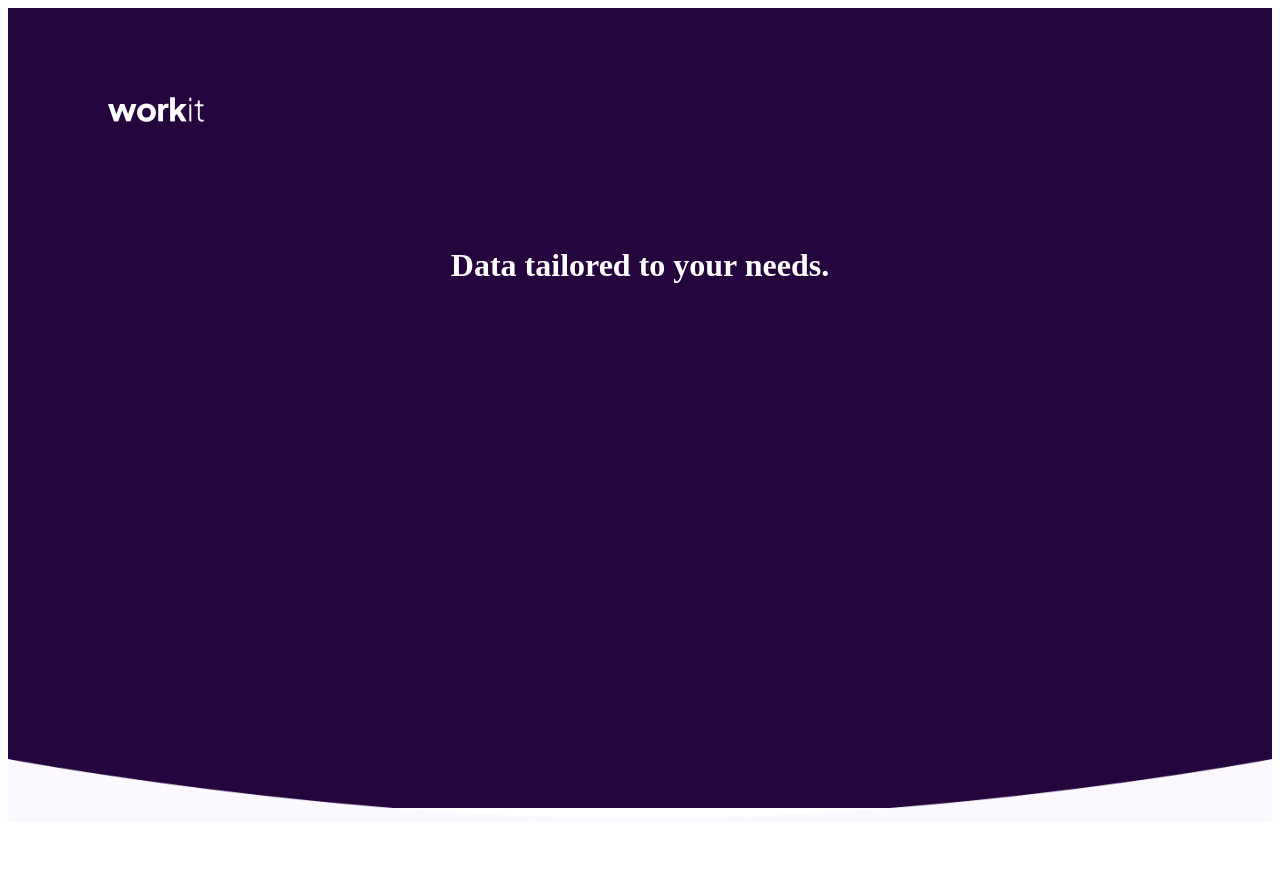
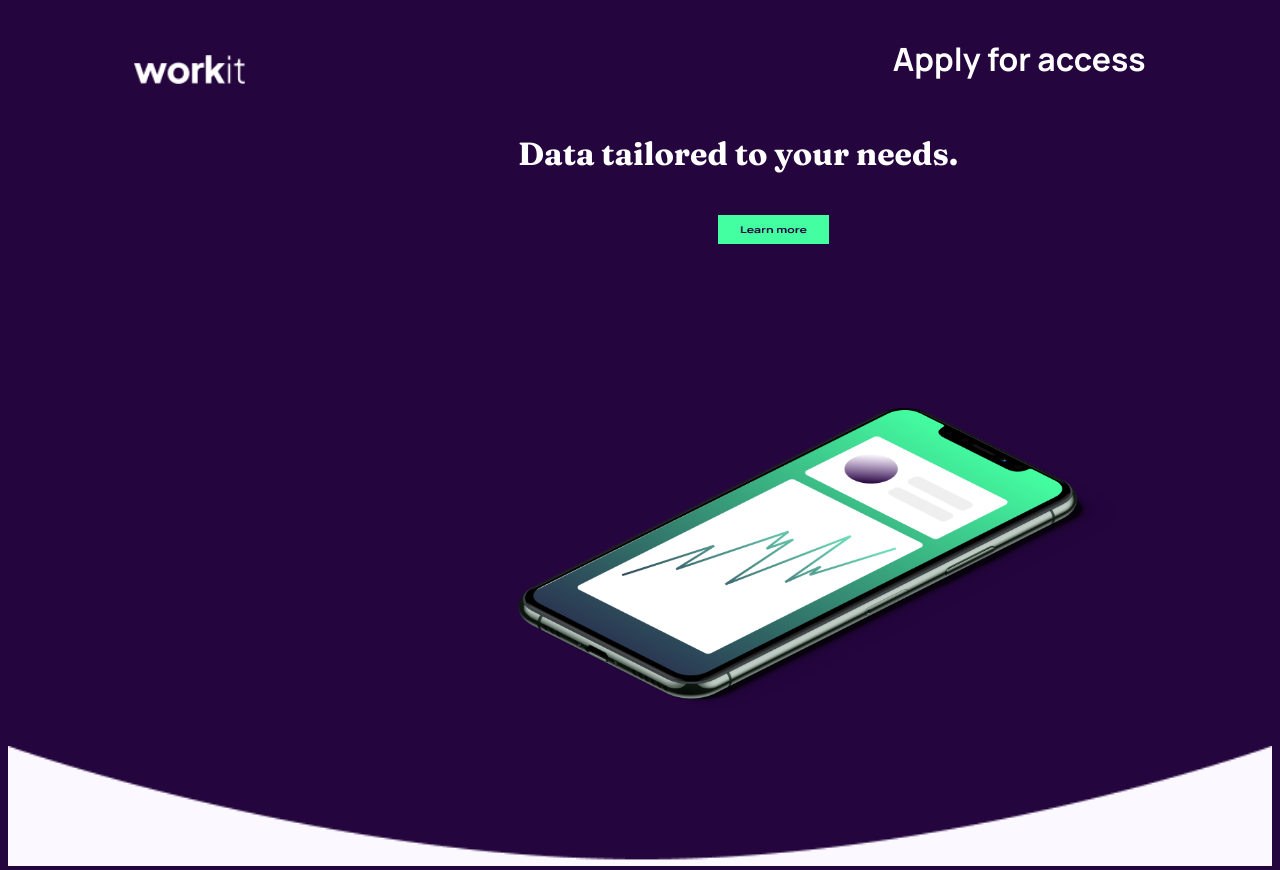
Before and after one commit to FonceurOk/workit-landing-page, a plain HTML site: page index.html in a window 1280 px wide. Before the commit the page ends 834 px from the top, so only its background shows below. Drawn offline with Linux system fonts and the light colour scheme.

Commit message:
Add files via upload

```diff
--- a/index.html
+++ b/index.html
@@ -5,18 +5,26 @@
     <meta name="viewport" content="width=device-width, initial-scale=1.0">
     <title>Document</title>
     <link rel="stylesheet" href="style.css">
+    <link href="https://fonts.googleapis.com/css2?family=Anton&family=Fraunces:ital,opsz,wght@0,9..144,100..900;1,9..144,100..900&family=Roboto:wght@100;300;400;500&display=swap" rel="stylesheet">
+    <link href="https://fonts.googleapis.com/css2?family=Anton&family=Fraunces:ital,opsz,wght@0,9..144,100..900;1,9..144,100..900&family=Manrope:wght@200..800&family=Roboto:wght@100;300;400;500&display=swap" rel="stylesheet">
 </head>
 <body>
     <main>
     <div class="box">
         <div class="nav">
         <img src="./images/workit.png" alt="workit">
+        <h1>Apply for access</h1>
         </div>
         <div class="container">
         <h1>Data tailored to your needs.</h1>
+        <img class="button" src="./images/Button Primary.png">
+        <img class="phone" src="./images/illustration.png">
         </div>
     </div>
-    <img src="./images/ornamental.png">
+    <img class="white" src="./images/ornamental.png">
+    <div class="box2">
+
+    </div>
     </main>
 </body>
 </html>
--- a/style.css
+++ b/style.css
@@ -2,32 +2,69 @@
     box-sizing: border-box;
 }
 
-main {
-    color: white;
-}
-
-.box {
+body {
+    align-items: center;
+    justify-content: center;
+    display: flex;
     background-color: #24053E;
     height: 800px;
 }
 
-.box img{
-    width: auto;
-    height: auto;
+main {
+    color: white;
+    width: 100%;
+}
+
+.box {
+    height: 800px;
+}
+
+.box img {
+    width: 111px;
+    height: 29px;
+    margin-top: 20px;
 }
 
 .nav {
-    padding: 100px;
+    width: 80%;
+    margin-left: 10%;
+    display: flex;
+    align-items: center;
+    padding-top: 70px;
+}
+
+.nav h1{
+    margin-left: auto;
+    font-family: "Manrope", sans-serif;
 }
 
 .container {
+    font-family: "Fraunces", serif;
+    justify-content: center;
+    align-items: center;
+    display: block;
+    padding: 10px;
+    margin-left: 500px;
+}
+
+.button {
+    margin-left: 200px;
+}
+
+.phone {
     display: flex;
     justify-content: center;
+    padding-top: 140px;
     align-items: center;
+    min-width: 600px;
+    min-height: 440px;
 }
 
-img {
-    margin-top: -1200px;
+.white {
     width: 100%;
-    height: 100%;
+    height: 120px;
 }
+
+.box2 {
+    background-color: #ffffff;
+}
```
Also changed, not shown: images/Button Primary.png (added).
